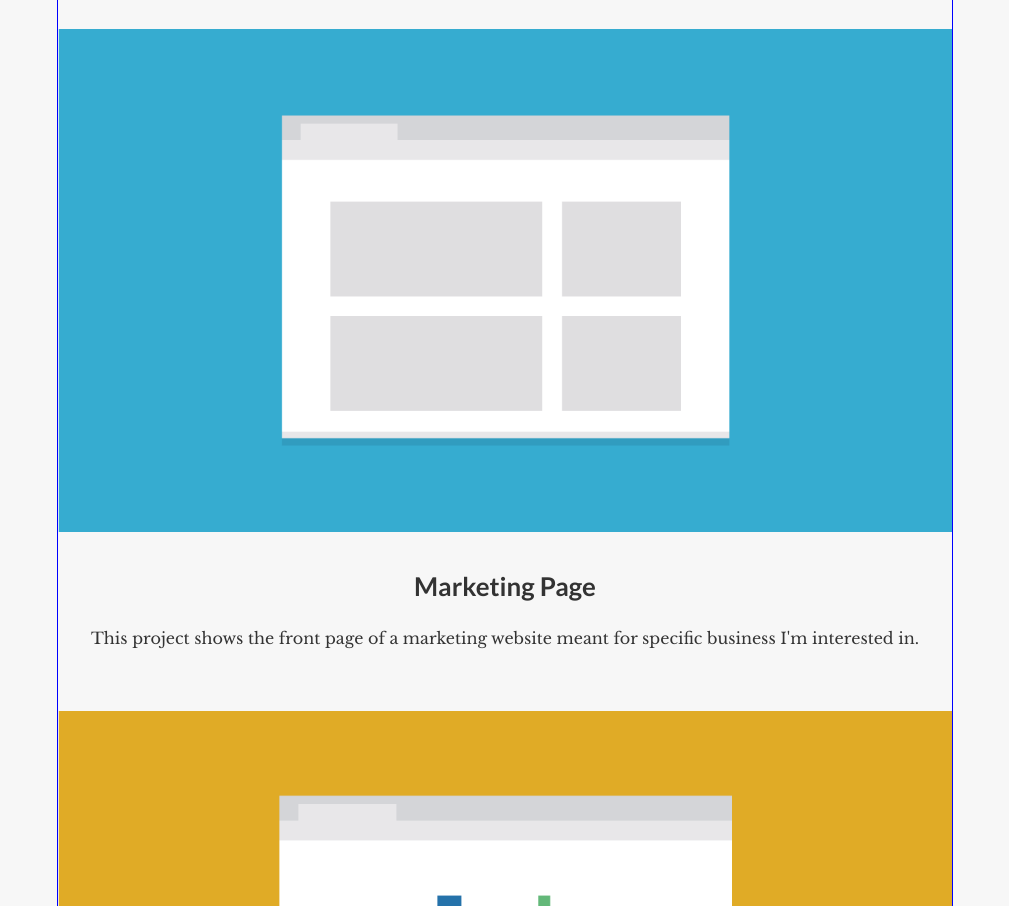
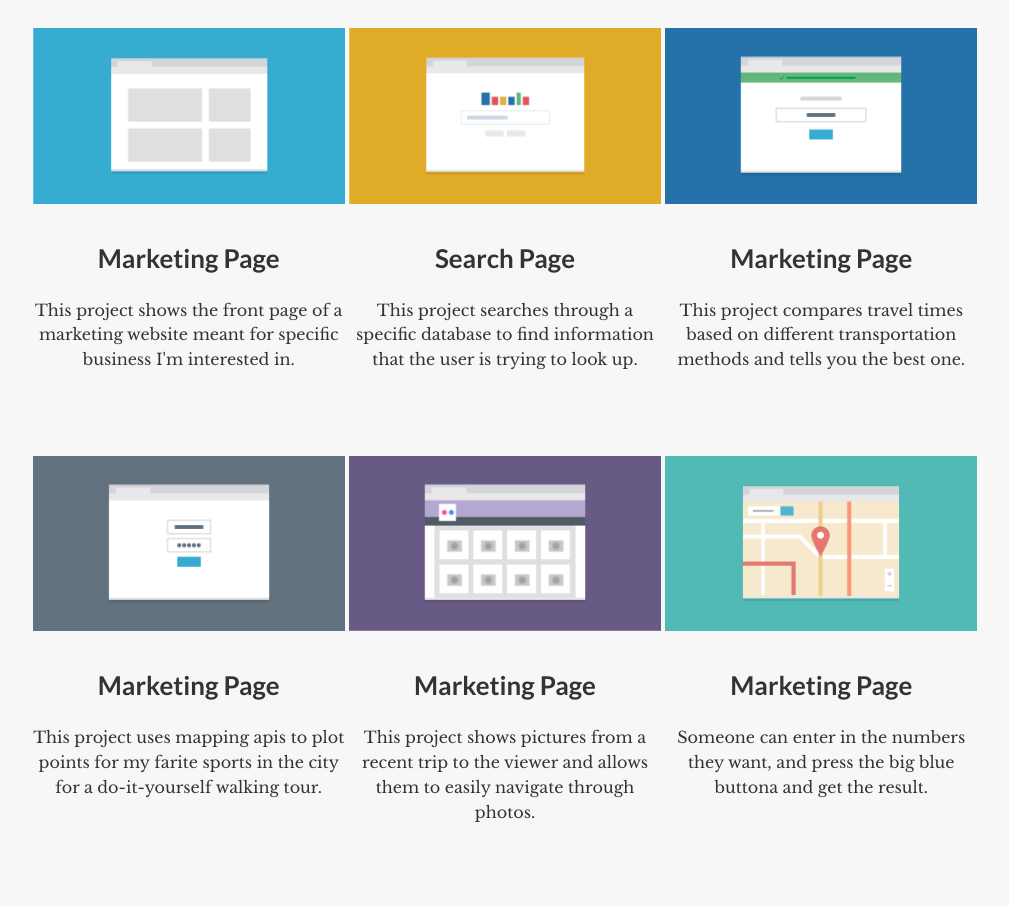
Before and after one commit to strengur/responsive-layout, a plain HTML site: page index.html in a window 1280 px wide. Shown: the part 462-1368 px from the top of the page, without its empty margins (135-1144 px from the left). Drawn offline with nearby package versions, Linux system fonts and the light colour scheme.

Commit message:
Portfolio sections in place

```diff
--- a/css/styles.css
+++ b/css/styles.css
@@ -126,7 +126,6 @@ section {
   max-width: 500px;
   margin: 0px auto;
   text-align: center;
-  border: 1px solid blue;
 }
 
 section img {
@@ -149,6 +148,7 @@ section h4 {
 .calculator {
   position: relative;
   margin-bottom: 60px;
+  transition-duration: 0.5s;
 }
 
 
@@ -216,6 +216,17 @@ footer {
     max-width: 896px;
   }
 
+  .marketing-page,
+  .search-page,
+  .travel-app,
+  .map-of-favorite-sports,
+  .photo-gallery,
+  .calculator {
+    width: 49%;
+    display: inline-block;
+    vertical-align: top;
+    transition-duration: 0.5s;
+  }
 
 
 @media screen and (min-width: 1024px) {
@@ -250,4 +261,20 @@ footer {
   .content {
     width: 946px;
   }
+
+  /* ================ SECTION FOR PAGES (tablet) ================= */
+  section {
+    max-width: 974px;
+  }
+
+  .marketing-page,
+  .search-page,
+  .travel-app,
+  .map-of-favorite-sports,
+  .photo-gallery,
+  .calculator {
+    width: 32%;
+    transition-duration: 0.5s;
+  }
+
 }
--- a/index.html
+++ b/index.html
@@ -84,13 +84,11 @@
 				<h4>Marketing Page</h4>
 				<p>Someone can enter in the numbers they want, and press the big blue buttona and get the result.</p>
 			</div>
+		</section>
 
+		<footer>
 
-
-		</section>
-			<footer>
-
-			</footer>
+		</footer>
 
 	</body>
 </html>
```
